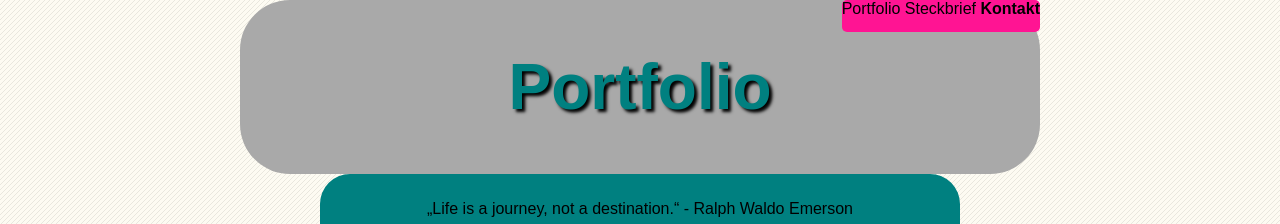
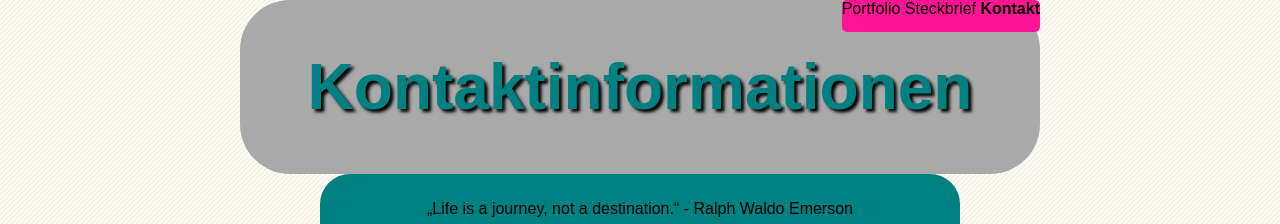
Before and after one commit to Marissa99/GIS-SoSe-2021, a plain HTML site: page 1.3GrundlagenCSS/Kontakt.html in a window 1280 px wide. Shown: the top 224 px of the page. Drawn offline with Linux system fonts and the light colour scheme.

Commit message:
1.3Grundlagen_Kontakt
Kontaktinfos Überschrift verbessert

```diff
--- a/1.3GrundlagenCSS/Kontakt.html
+++ b/1.3GrundlagenCSS/Kontakt.html
@@ -17,7 +17,7 @@
     </nav>
 
     <header>
-        <h1 id="Anfang">Portfolio</h1>
+        <h1 id="Anfang">Kontaktinformationen</h1>
         <nav class="ZweiteNAV">
             <p>„Life is a journey, not a destination.“ - Ralph Waldo Emerson</p>
             <a href="https://www.facebook.com/marissa.reiser.3/"> <img class="Navi2"
```
